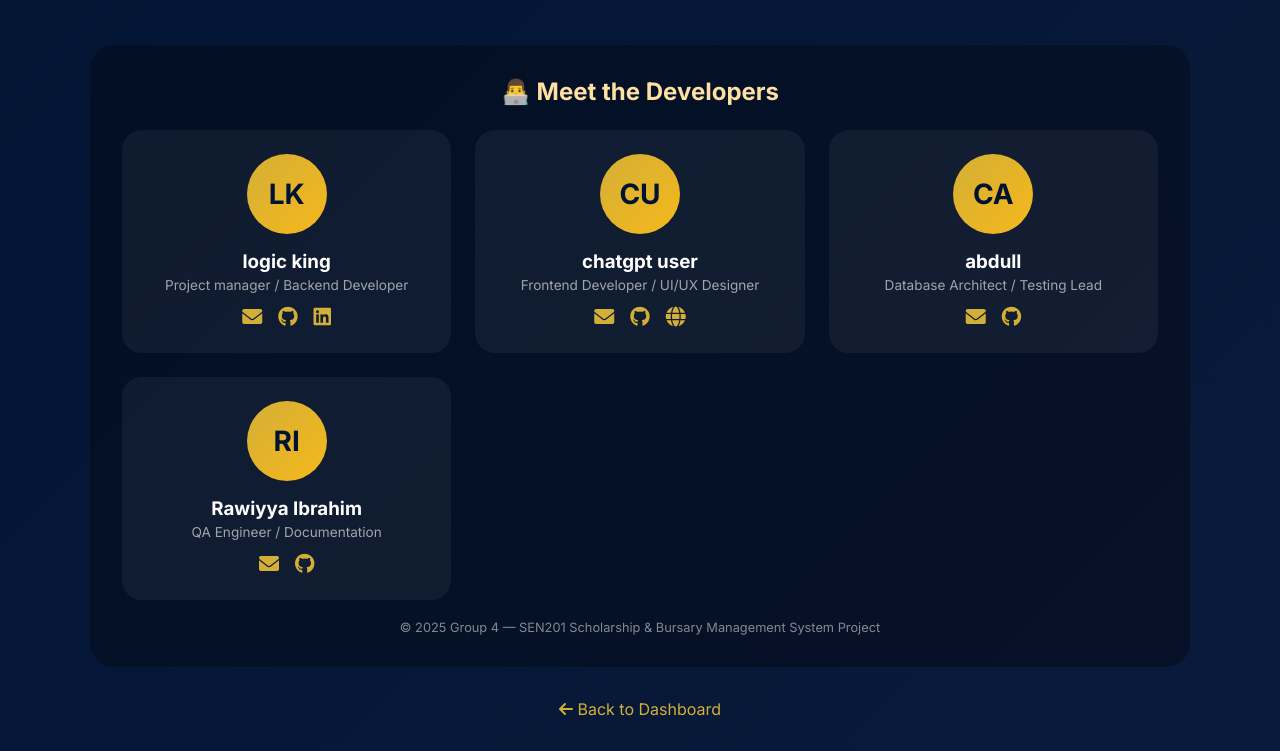
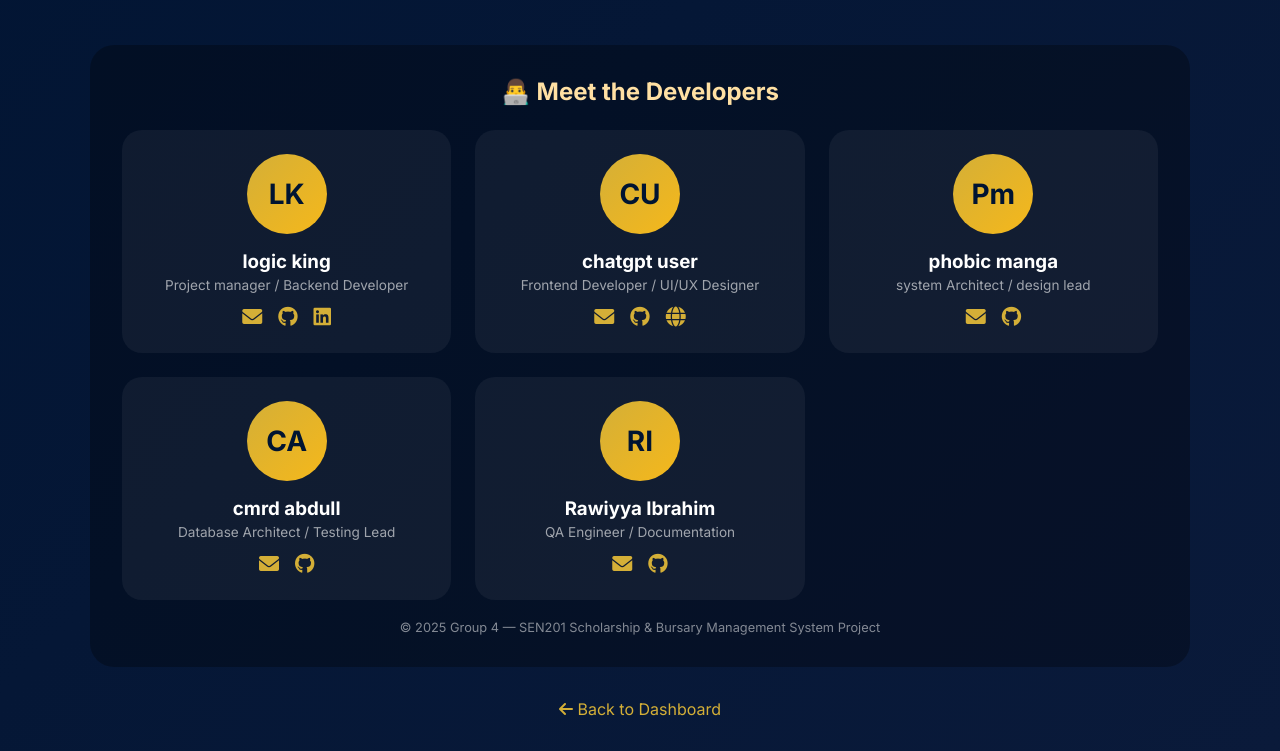
Before and after one commit to solidnetwork1150/scholarships-and-bursary-management-systems-, a plain HTML site: page contactus.html in a window 1280 px wide. Shown: the part 634-1385 px from the top of the page. Drawn offline with nearby package versions, Linux system fonts and the light colour scheme.

Commit message:
Update contactus.html
we add one of our official member

```diff
--- a/contactus.html
+++ b/contactus.html
@@ -88,8 +88,14 @@
                 <div class="dev-links"><a href="#" onclick="alert('Email: ada.tracy@gsu.edu.ng')"><i class="fas fa-envelope"></i></a><a href="#" onclick="alert('GitHub: github.com/adatracy')"><i class="fab fa-github"></i></a><a href="#" onclick="alert('Portfolio: adatracy.design')"><i class="fas fa-globe"></i></a></div>
             </div>
             <div class="dev-card">
+                <div class="dev-avatar">Pm</div>
+                <h3>phobic manga</h3>
+                <p>system Architect / design lead</p>
+                <div class="dev-links"><a href="#" onclick="alert('Email: michael.r@gsu.edu.ng')"><i class="fas fa-envelope"></i></a><a href="#" onclick="alert('GitHub: github.com/michaelr')"><i class="fab fa-github"></i></a></div>
+            </div>
+            <div class="dev-card">
                 <div class="dev-avatar">CA</div>
-                <h3>abdull</h3>
+                <h3>cmrd abdull</h3>
                 <p>Database Architect / Testing Lead</p>
                 <div class="dev-links"><a href="#" onclick="alert('Email: michael.r@gsu.edu.ng')"><i class="fas fa-envelope"></i></a><a href="#" onclick="alert('GitHub: github.com/michaelr')"><i class="fab fa-github"></i></a></div>
             </div>
```
